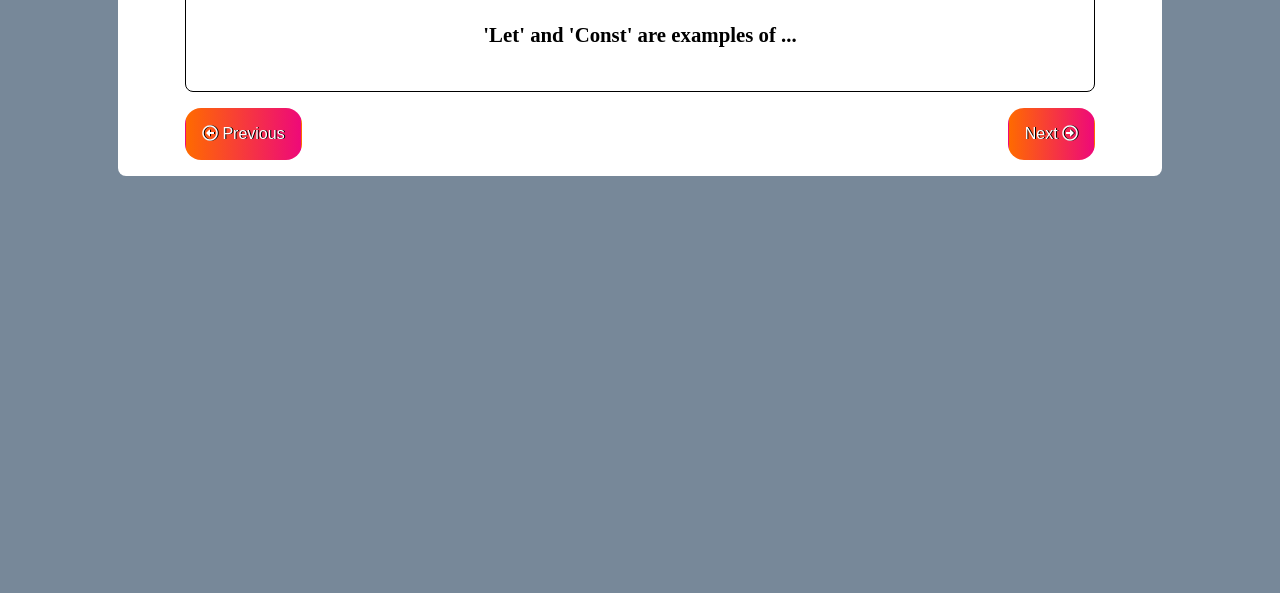
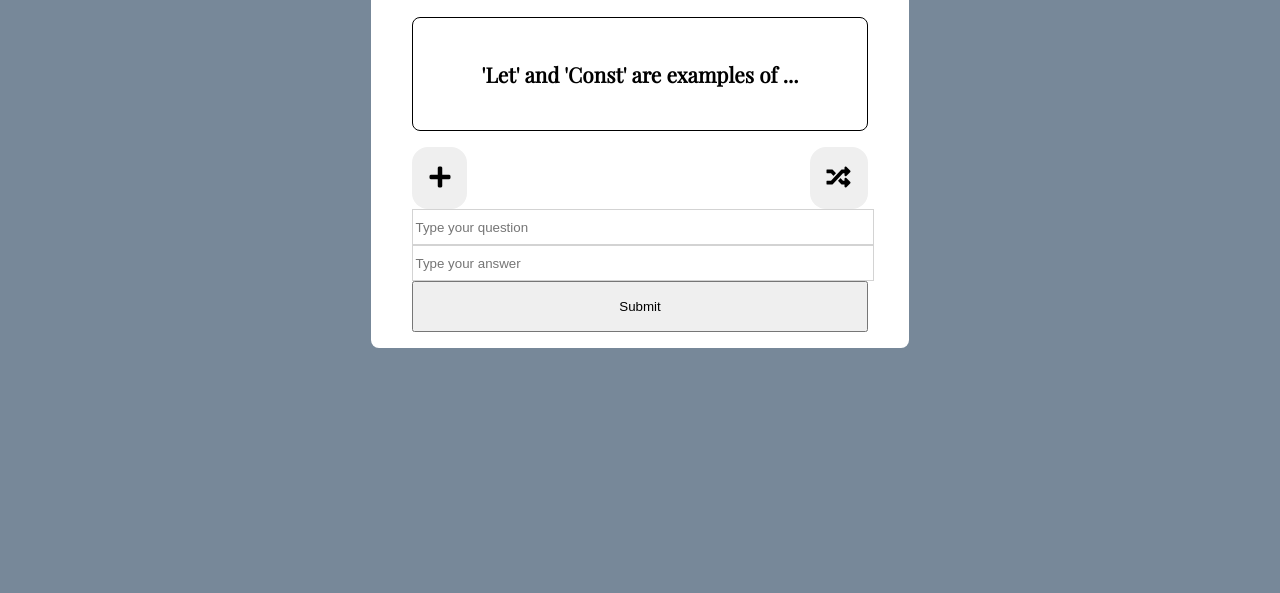
Before and after one commit to Tevabo/flashcard, a plain HTML site: page index.html in a window 1280 px wide. Shown: the part 207-800 px from the top of the page. Drawn offline with nearby package versions, Linux system fonts and the light colour scheme.

Commit message:
Final commit for today!

```diff
--- a/index.html
+++ b/index.html
@@ -4,9 +4,12 @@
     <meta charset="utf-8" />
     <meta http-equiv="X-UA-Compatible" content="IE=edge">
     <title>FlashCard</title>
+    <link href="https://fonts.googleapis.com/css?family=Staatliches" rel="stylesheet">
+    <link href="https://fonts.googleapis.com/css?family=Playfair+Display" rel="stylesheet">
     <meta name="viewport" content="width=device-width, initial-scale=1">
     <link rel="stylesheet" type="text/css" media="screen" href="styles.css" />
     <link rel="stylesheet" href="https://use.fontawesome.com/releases/v5.6.3/css/all.css" integrity="sha384-UHRtZLI+pbxtHCWp1t77Bi1L4ZtiqrqD80Kn4Z8NTSRyMA2Fd33n5dQ8lWUE00s/" crossorigin="anonymous">
+
 
 
 </head>
@@ -15,20 +18,6 @@
     <main>
             <!-- <h1 class="title">Flash card</h1> -->
         <section class="interface">
-                <section class="change-buttons">
-                    <button class="add-button">
-                        <i class="fas fa-plus"></i>
-                    </button>
-                    <button class="random-button" onclick="shuffleCard()">
-                        <i class="fas fa-random"></i>
-                    </button>
-                </section>
-
-            <h1 id="counter"></h1>
-            <div id="card" onclick="toggleAnswer()"></div>
-
-
-
 
             <section class="order-buttons">
                 <button class="previous-button" onclick="changeQuestion('previous')">
@@ -42,11 +31,33 @@
                 </button>
 
             </section>
+            <h1 id="counter"></h1>
+            <div id="card" onclick="toggleAnswer()"></div>
+
+            <section class="change-buttons">
+                <div>
+                    <button onclick="toggleForm()" class="add-button">
+                        <i class="fas fa-plus"></i>
+                    </button>
+                    <!-- <button onclick="deleteCard()" class="add-button">
+                        <i class="fas fa-minus"></i>
+                    </button> -->
+                </div>
+
+                <button class="random-button" onclick="shuffleCard()">
+                    <i class="fas fa-random"></i>
+                </button>
+            </section>
+
+
+            <form id="add-question" onsubmit="onSubmit()">
+                <input id="submitQuestion" type="text" placeholder="Type your question">
+                <input id="submitAnswer" type="text" placeholder="Type your answer">
+                <button>Submit</button>
+            </form>
+
         </section>
-        <form class="add-question">
-                <input type="text" placeholder="Type your question">
-                <input type="text">
-            </form>
+
     </main>
     <script src="main.js"></script>
 </body>
--- a/main.js
+++ b/main.js
@@ -14,11 +14,29 @@ const cardContent = [
     {
         Question: "How do you write \"Hello World\" in an alert box?",
         Answer: "alert(\"Hello World\");"
-    }
+    },
+    {
+        Question: "True or false: you can declare a function() without naming the function()",
+        Answer: "True"
+    },
+    {
+        Question: "True or false: Rails, Django and Flask are JavaScript frameworks",
+        Answer: "False"
+    },
+    {
+        Question: "What's the difference between a function parameter and an argument?",
+        Answer: "Parameters are used in function declaration, arguments are passed into the function"
+    },
 ]
 
 let currentQuestion = 0;
 
+
+function deleteCard() {
+    cardContent.splice(currentQuestion, 1)
+
+    displayCard()
+}
 
 function shuffleCard() {
     let random = Math.floor(Math.random() * cardContent.length)
@@ -69,6 +87,51 @@ function toggleAnswer (){
     }
 }
 
+
+
+function toggleForm() {
+    const form = document.getElementById("add-question")
+    if(form.style.display === "none") {
+        form.style.display = "block"
+    } else {
+        form.style.display = "none"
+    }
+}
+
+function isValidInput(question, answer) {
+    if(question.trim().length == 0 || answer.trim().length == 0) {
+        alert("You forgot the values")
+        return false
+    }
+
+    return true
+}
+
+function onSubmit() {
+    event.preventDefault();
+
+    const question = document.getElementById("submitQuestion")
+    const answer = document.getElementById("submitAnswer")
+
+    if(!isValidInput(question.value, answer.value)) {
+        return
+    }
+
+    cardContent.push({
+        Question: question.value,
+        Answer: answer.value
+    });
+
+    // Updating the counter
+    changeCounter()
+
+
+    question.value = null
+    answer.value = null
+}
+
+
+
 // Changing the current question
 function changeQuestion(direction) {
 
--- a/styles.css
+++ b/styles.css
@@ -1,5 +1,7 @@
+@import 'https://fonts.googleapis.com/css?family=Staatliches';
+
 main {
-    width: 80%;
+    width: 40%;
     background-color: #FFF;
     min-height: 20rem;
     margin: 0 auto;
@@ -8,13 +10,24 @@ main {
     padding: 1rem;
 }
 
+@media screen and (max-width: 500px) {
+    main {
+        width: 90%;
+    }
+}
+
 body {
     background-color: lightslategray
 
 }
 
-.categories, .interface, .counter  {
-    /* border: 1px solid gray; */
+p {
+    font-family: 'Playfair Display', serif;
+}
+
+#counter  {
+    font-family: 'Staatliches', cursive;
+    font-size: 2.5rem;
 }
 
 #card {
@@ -35,7 +48,7 @@ body {
     padding-top: 1rem;
 }
 
-.add-question {
+#add-question {
     display: none;
 }
 
@@ -49,6 +62,7 @@ body {
     background: linear-gradient(to left,#ee0979, #ff6a00);
     color: #FFF;
     text-shadow: 1px 0 0 black;
+    box-shadow: 1px 1px 4px black
 }
 
 .next-button, .previous-button, .random-button, .add-button {
@@ -66,3 +80,20 @@ body {
     border-bottom: 1px solid black;
     padding-bottom: 1rem;
 }
+
+#add-question input {
+    height: 2rem;
+    border: 1px solid lightgray;
+    width: 100%;
+}
+
+#add-question {
+    display: flex;
+    flex-direction: column;
+    justify-content: center;
+}
+
+#add-question button {
+    padding: 1rem;
+    width: 100%;
+}
```
